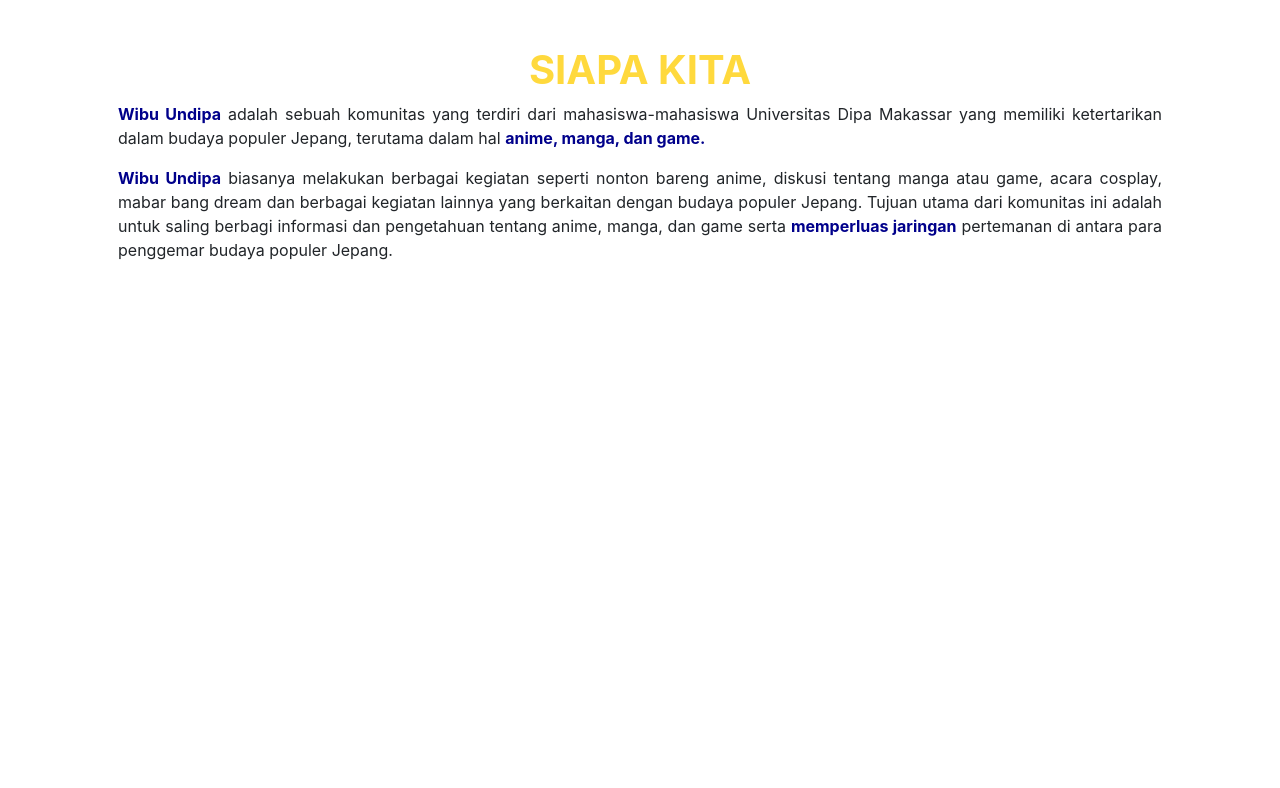
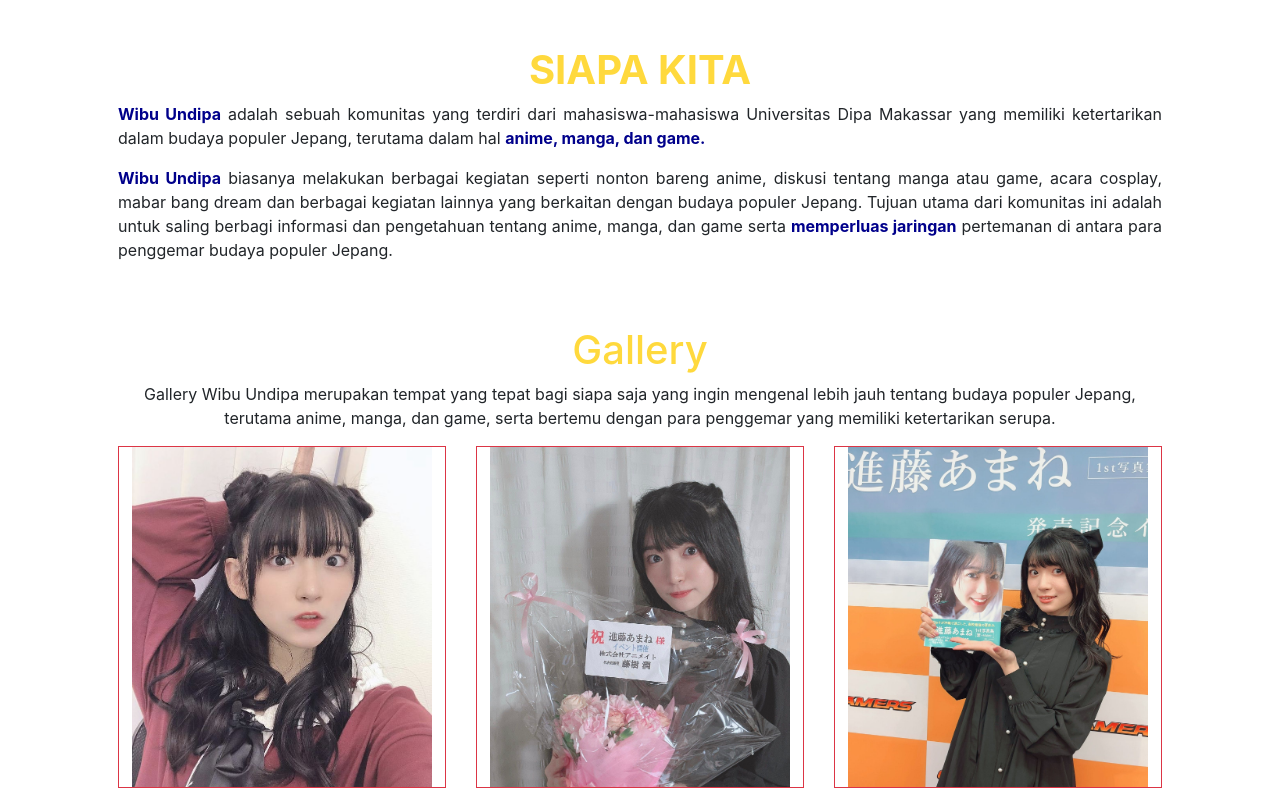
Before and after one commit to wibuundipa/wibuundipa, a plain HTML site: page index.html in a window 1280 px wide. Shown: the part 804-1592 px from the top of the page. Before the commit the page ends 1082 px from the top, so only its background shows below. Drawn offline with nearby package versions, Linux system fonts and the light colour scheme.

Commit message:
sudah di gallery

```diff
--- a/index.html
+++ b/index.html
@@ -74,7 +74,6 @@
         <!-- end jumbotron -->
         <!-- content -->
         <div class="container px-5">
-
             <!-- kartu kartu -->
             <div class="row kartu py-3">
                 <div class="col-12">
@@ -96,20 +95,47 @@
                     </div>
                 </div>
             </div>
-
             <div class="row mt-5">
                 <div class="col-12">
                     <div class="headline">
                         <h1 class="text-center">SIAPA KITA</h1>
                         <p>
-                            <span class="wibu">Wibu Undipa</span> adalah sebuah komunitas yang terdiri dari mahasiswa-mahasiswa Universitas Dipa Makassar yang memiliki ketertarikan dalam budaya populer Jepang, terutama dalam hal
+                            <span class="wibu">Wibu Undipa</span>
+                            adalah sebuah komunitas yang terdiri dari mahasiswa-mahasiswa Universitas Dipa Makassar yang memiliki ketertarikan dalam budaya populer Jepang, terutama dalam hal
                             <span class="wibu">anime, manga, dan game.</span>
                         </p>
                         <p>
-                            <span class="wibu">Wibu Undipa</span> biasanya melakukan berbagai kegiatan seperti nonton bareng anime, diskusi tentang manga atau game, acara cosplay, mabar bang dream dan berbagai kegiatan lainnya yang berkaitan dengan budaya populer Jepang. Tujuan utama dari komunitas ini adalah untuk saling berbagi informasi dan pengetahuan tentang anime, manga, dan game serta
+                            <span class="wibu">Wibu Undipa</span>
+                            biasanya melakukan berbagai kegiatan seperti nonton bareng anime, diskusi tentang manga atau game, acara cosplay, mabar bang dream dan berbagai kegiatan lainnya yang berkaitan dengan budaya populer Jepang. Tujuan utama dari komunitas ini adalah untuk saling berbagi informasi dan pengetahuan tentang anime, manga, dan game serta
                             <span class="wibu">memperluas jaringan</span>
                             pertemanan di antara para penggemar budaya populer Jepang.
                         </p>
+                    </div>
+                </div>
+            </div>
+
+            <div class="row mt-5 gallery">
+                <div class="col-12">
+                    <h1 class="text-center">Gallery</h1>
+                    <p class="text-center">Gallery Wibu Undipa merupakan tempat yang tepat bagi siapa saja yang ingin mengenal lebih jauh tentang budaya populer Jepang, terutama anime, manga, dan game, serta bertemu dengan para penggemar yang memiliki ketertarikan serupa.</p>
+                </div>
+                <div class="col-12 text-center">
+                    <div class="row ">
+                        <div class="col-4 ">
+                            <div class="image-gallery border border-danger">
+                                <a href="assets/img/ama1.jpg"><img src="assets/img/ama1.jpg" alt=""></a>
+                            </div>
+                        </div>
+                        <div class="col-4">
+                            <div class="image-gallery border border-danger">
+                                <a href="assets/img/ama2.jpg"><img src="assets/img/ama2.jpg" alt=""></a>
+                            </div>
+                        </div>
+                        <div class="col-4">
+                            <div class="image-gallery border border-danger">
+                                <a href="assets/img/ama3.jpg"><img src="assets/img/ama3.jpg" alt=""></a>
+                            </div>
+                        </div>
                     </div>
                 </div>
             </div>
--- a/style/css/index.css
+++ b/style/css/index.css
@@ -87,6 +87,27 @@
     color: darkblue;
 }
 
+/* gallery */
+
+.gallery h1
+{
+    color: #FFD93D;
+}
+
+.gallery img
+{
+    width: 300px;
+    height: 340px;
+    object-fit: cover;
+    transition: 1s;
+}
+
+.gallery img:hover
+{
+    filter: grayscale(0.6);
+    transform: scale(1.1);
+}
+
 
 /* mobile responsive */
 @media only screen and (min-width: 0px) and (max-width: 500px)  {
```
Also changed, not shown: assets/img/01.jpg (added), assets/img/ama1.jpg (added), assets/img/ama2.jpg (added), assets/img/ama3.jpg (added). Lines whose indentation alone changed are shown as unchanged.
